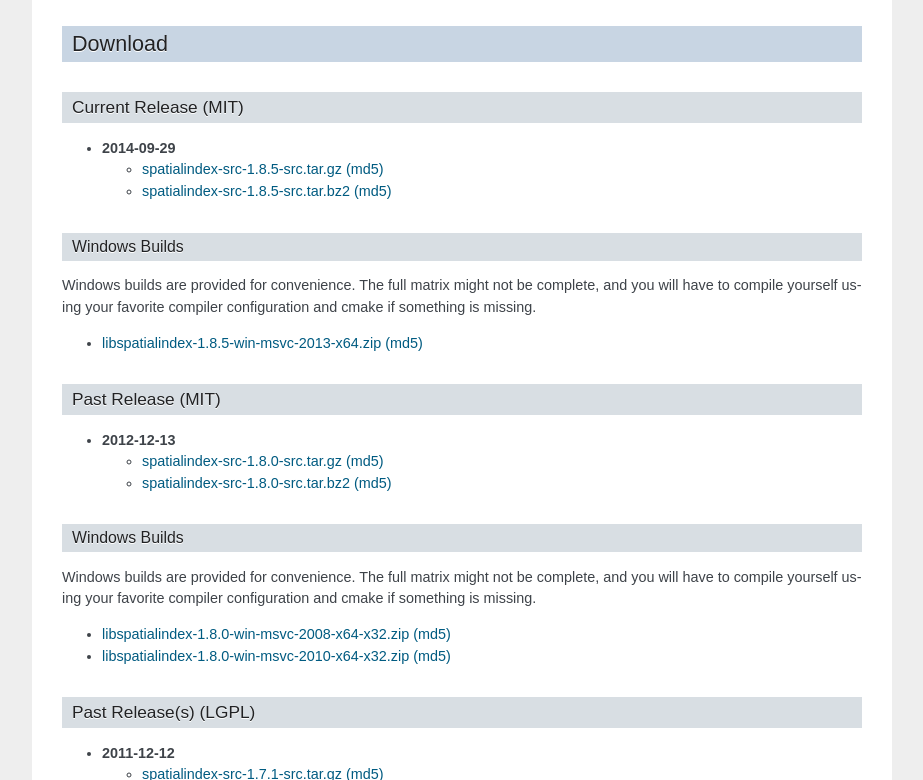
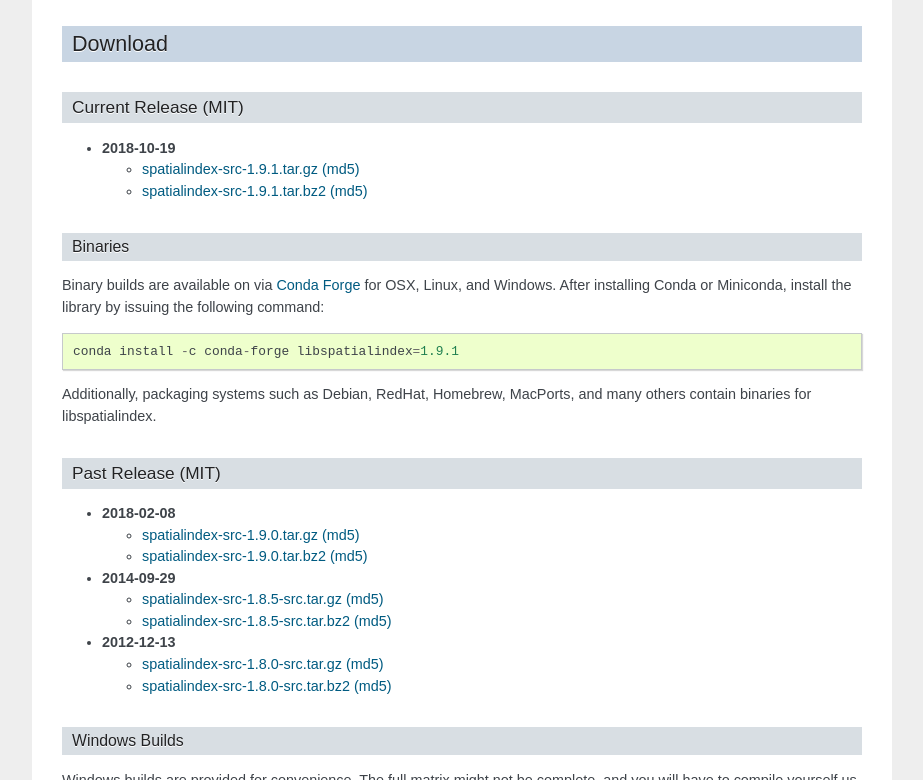
Before and after one commit to libspatialindex/libspatialindex, a Sphinx documentation site: the page built from docs/source/index.rst, in a window 1280 px wide and 900 px high, scrolled down 1031 px, cut to the strip 120-900 px from the top of the window. Shown: the whole strip, without its empty margins (198-1121 px from the left). Built offline with Sphinx 7.4.7, drawn with Linux system fonts in a browser that asks for light colours; pages that are not in the unit, such as notebooks, are missing from menus; some of the changed text lies outside the part shown.

Commit message:
update docs in preparation for release

```diff
--- a/docs/source/download.rst
+++ b/docs/source/download.rst
@@ -4,6 +4,39 @@ Download
 
 Current Release (MIT)
 ------------------------------------------------------------------------------
+
+* **2018-10-19**
+
+  - `spatialindex-src-1.9.1.tar.gz <https://github.com/libspatialindex/libspatialindex/releases/download/1.9.1/spatialindex-src-1.9.1.tar.gz>`__
+    `(md5) <https://github.com/libspatialindex/libspatialindex/releases/download/1.9.1/spatialindex-src-1.9.1.tar.gz.md5>`__
+
+  - `spatialindex-src-1.9.1.tar.bz2 <https://github.com/libspatialindex/libspatialindex/releases/download/1.9.1/spatialindex-src-1.9.1.tar.bz2>`__
+    `(md5) <https://github.com/libspatialindex/libspatialindex/releases/download/1.9.1/spatialindex-src-1.9.1.tar.bz2.md5>`__
+
+Binaries
+..............................................................................
+
+Binary builds are available on via `Conda Forge <https://anaconda.org/conda-forge/libspatialindex>`__
+for OSX, Linux, and Windows. After installing Conda or Miniconda, install the library by issuing the following command:
+
+::
+
+    conda install -c conda-forge libspatialindex=1.9.1
+
+Additionally, packaging systems such as Debian, RedHat, Homebrew, MacPorts, and many others
+contain binaries for libspatialindex.
+
+
+Past Release (MIT)
+------------------------------------------------------------------------------
+
+* **2018-02-08**
+
+  - `spatialindex-src-1.9.0.tar.gz <https://github.com/libspatialindex/libspatialindex/releases/download/1.9.0/spatialindex-src-1.9.0.tar.gz>`__
+    `(md5) <https://github.com/libspatialindex/libspatialindex/releases/download/1.9.0/spatialindex-src-1.9.0.tar.gz.md5>`__
+
+  - `spatialindex-src-1.9.0.tar.bz2 <https://github.com/libspatialindex/libspatialindex/releases/download/1.9.0/spatialindex-src-1.9.0.tar.bz2>`__
+    `(md5) <https://github.com/libspatialindex/libspatialindex/releases/download/1.9.0/spatialindex-src-1.9.0.tar.bz2.md5>`__
 
 * **2014-09-29**
 
@@ -13,20 +46,6 @@ Current Release (MIT)
   - `spatialindex-src-1.8.5-src.tar.bz2  <http://download.osgeo.org/libspatialindex/spatialindex-src-1.8.5.tar.bz2>`__
     `(md5) <http://download.osgeo.org/libspatialindex/spatialindex-src-1.8.5.tar.bz2.md5>`__
 
-Windows Builds
-..............................................................................
-
-Windows builds are provided for convenience. The full matrix might not be
-complete, and you will have to compile yourself using your favorite compiler
-configuration and cmake if something is missing.
-
-- `libspatialindex-1.8.5-win-msvc-2013-x64.zip <http://download.osgeo.org/libspatialindex/libspatialindex-1.8.5-win-msvc-2013-x64.zip>`__
-  `(md5) <http://download.osgeo.org/libspatialindex/libspatialindex-1.8.5-win-msvc-2013-x64.zip.md5>`__
-
-
-
-Past Release (MIT)
-------------------------------------------------------------------------------
 
 * **2012-12-13**
 
--- a/docs/source/index.rst
+++ b/docs/source/index.rst
@@ -6,7 +6,7 @@
    :maxdepth: 1
 
    install
-   Download <http://download.osgeo.org/libspatialindex/>
+   Download <download>
    Github <https://github.com/libspatialindex/libspatialindex>
    community
    overview
```
